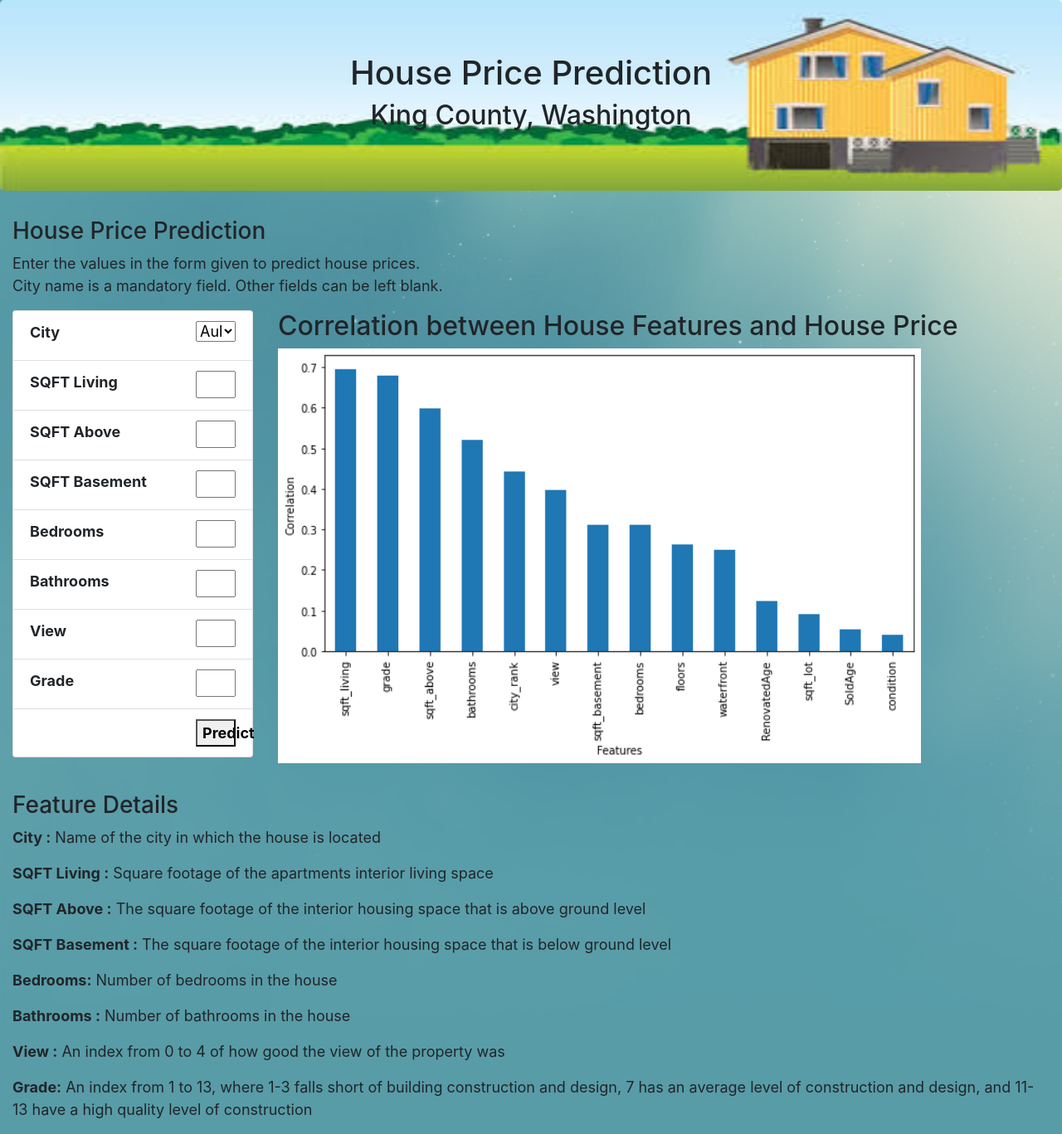
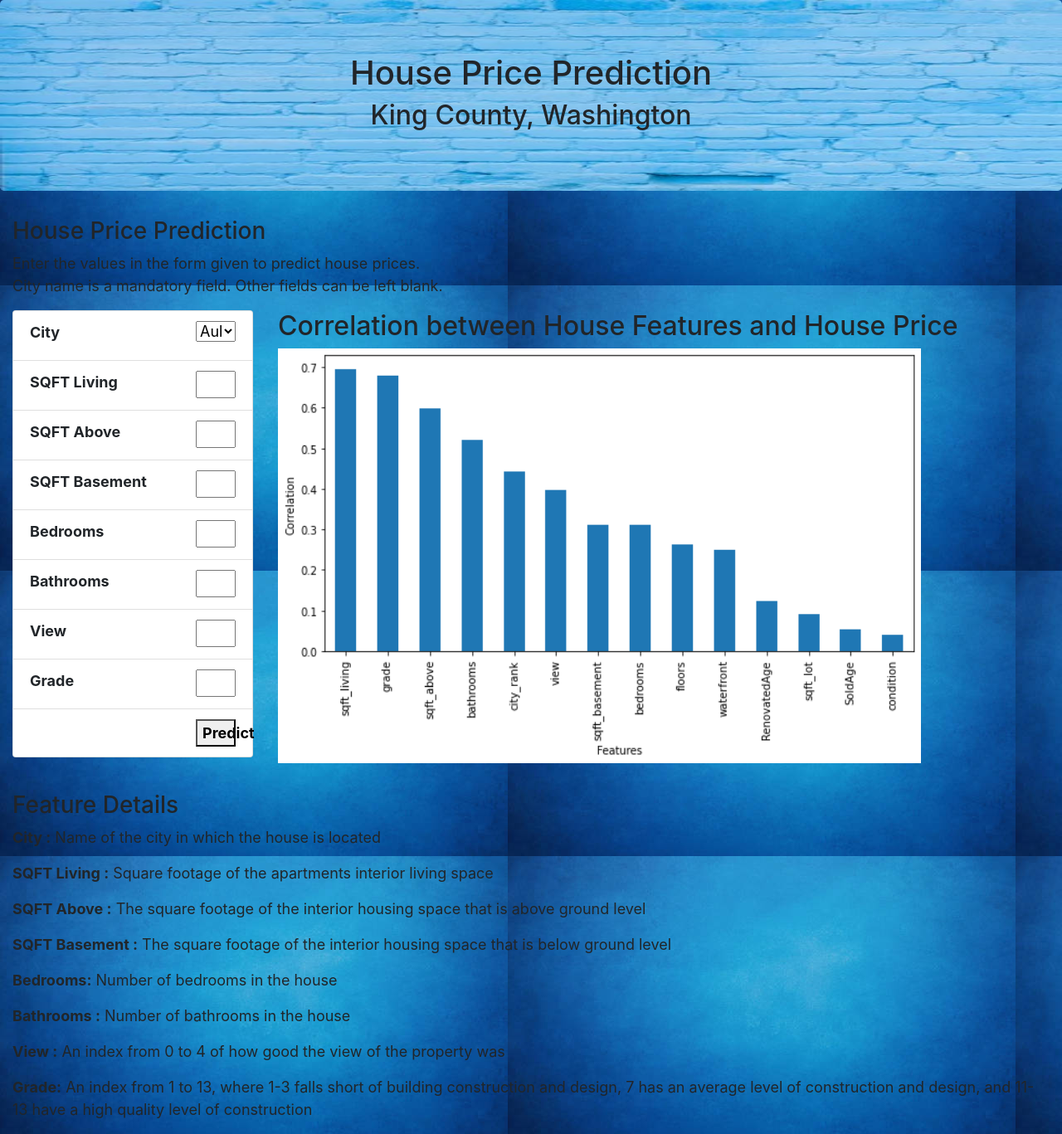
Before and after one commit to ElizMishina/Data_analytics_Bootcamp_Project, a Flask app: page / in a window 1280 px wide. Shown: the whole page at 83% size. Run offline with Flask 2, Linux system fonts and the light colour scheme; parts of the project's set-up code (start-up, migrations or seed data) failed here and were passed over; some libraries are stand-ins or nearby versions.

Commit message:
still working on it

```diff
--- a/Machine_Learning_Model/static/styles/style.css
+++ b/Machine_Learning_Model/static/styles/style.css
@@ -1,12 +1,12 @@
 .jumbotron
   {
-    background-image: url("Banner1.jpg");
+    background-image: url("header.jpg");
     background-size: 100% 100%;
     text-align: center;
   }
 
 body {
-  background-image: url("backgroundf!.jpg");
+  background-color: white;
 }
 
 ul {
--- a/Machine_Learning_Model/templates/index.html
+++ b/Machine_Learning_Model/templates/index.html
@@ -12,7 +12,12 @@
     />
     <link rel="stylesheet" type= "text/css" href= "{{ url_for('static',filename='styles/style.css') }}">
 </head>
+
+
 <body>
+    <style>
+        body {background-image: url(../static/styles/background.jpg);}
+    </style>
 
     <div class="jumbotron">
         <h1>House Price Prediction</h1>
```
Also changed, not shown: Machine_Learning_Model/static/styles/background.jpg (added), Machine_Learning_Model/static/styles/backgroundf!.jpg (deleted), Machine_Learning_Model/static/styles/header.jpg (added).
